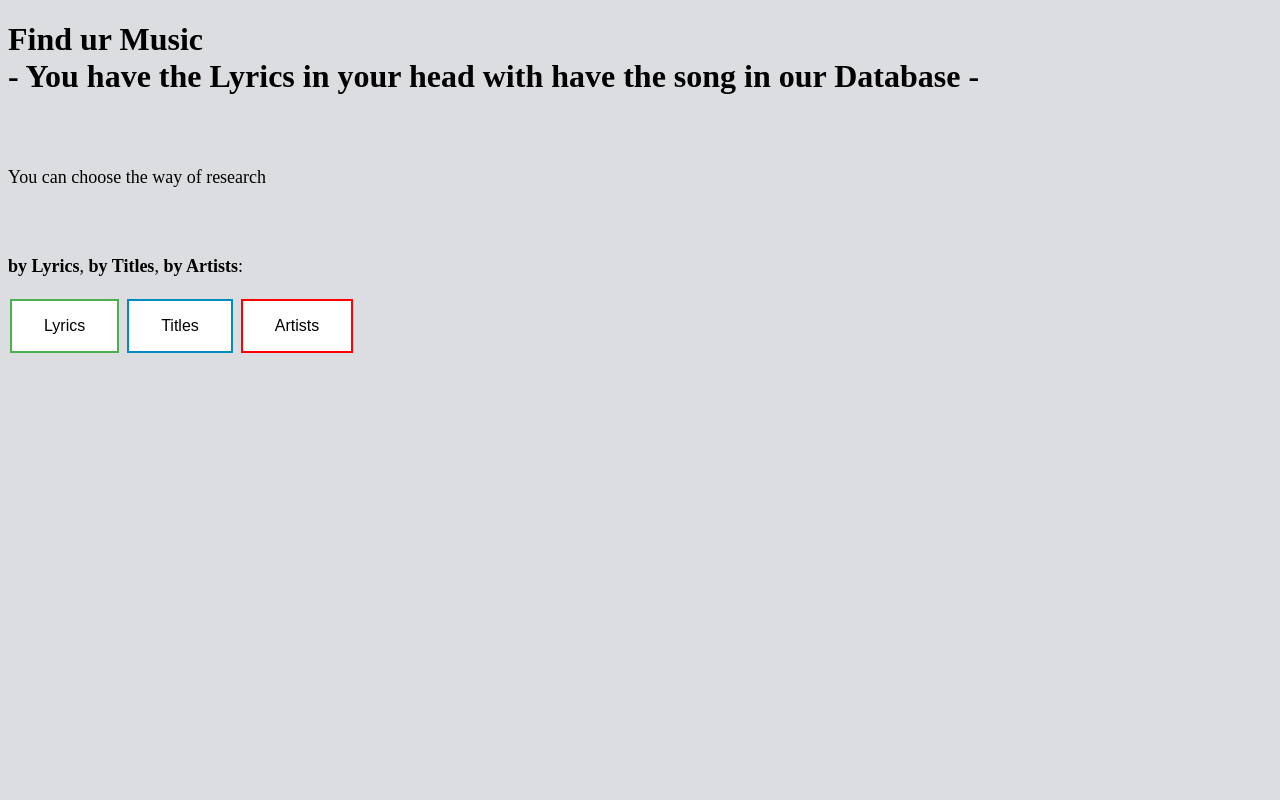
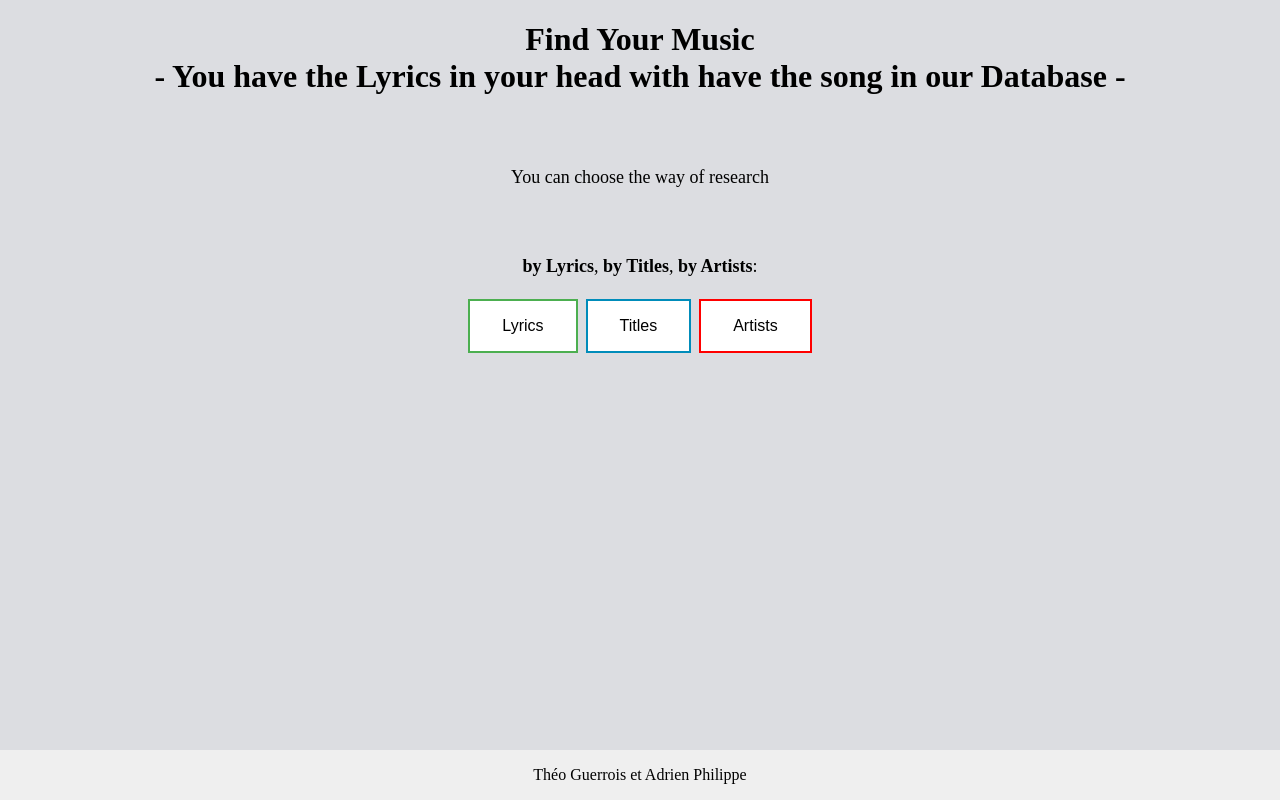
Before and after one commit to AdrienPhilippe/BillboardGP, a Flask app: template 6Evaluation/Projet/templates/mainpage.html in a window 1280 px wide. Run offline with Flask 2, Linux system fonts and the light colour scheme; the template is opened without the code that fills it, so the values that code supplies are empty.

Commit message:
update buttons

```diff
--- a/6Evaluation/Projet/templates/mainpage.html
+++ b/6Evaluation/Projet/templates/mainpage.html
@@ -6,8 +6,9 @@
         <link rel="stylesheet" href="{{ url_for('static', filename='style/style.css') }}">
     </head>
     <body>
+        <center>
 
-<h1>Find ur Music
+        <h1>Find Your Music
         <br>
         - You have the Lyrics in your head with have the song in our Database -</h1>
 
@@ -21,15 +22,18 @@
         <script>
             function searchL() {
                 var x = lyrics;
-        window.location.href = "/MusicbarLooker";
+                window.location.pathname = "/MusicbarLooker";
             }
             function searchT() {
-        window.location.href = "/MusicbarLooker";
+                window.location.pathname = "/MusicbarLooker";
             }
             function searchA() {
-        window.location.href = "/MusicbarLooker";
+                window.location.pathname = "/MusicbarLooker";
             }
         </script>
-
+        <div class="footer">
+            Théo Guerrois et Adrien Philippe
+        </div>
+        </center>
     </body>
 </html>
```
Lines whose indentation alone changed are shown as unchanged.
